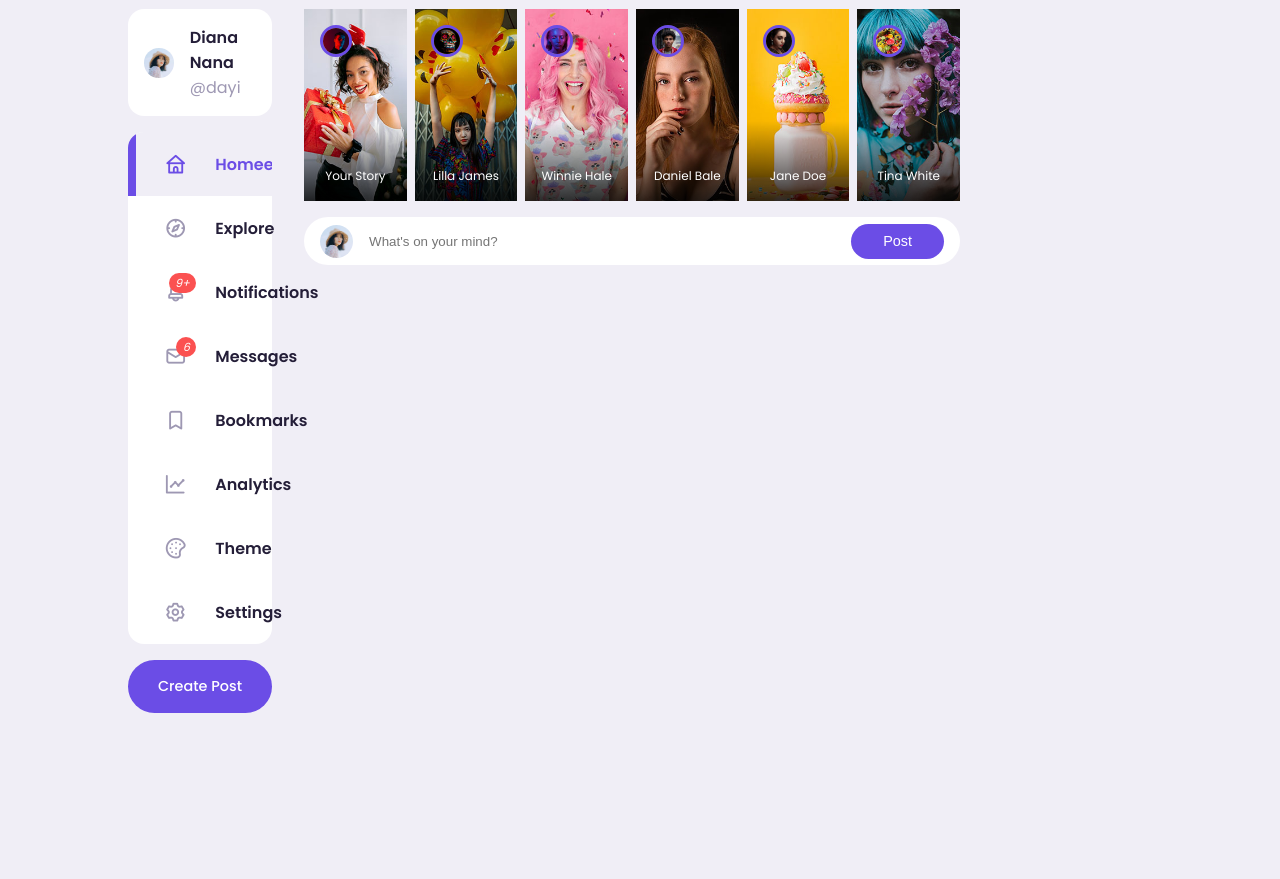
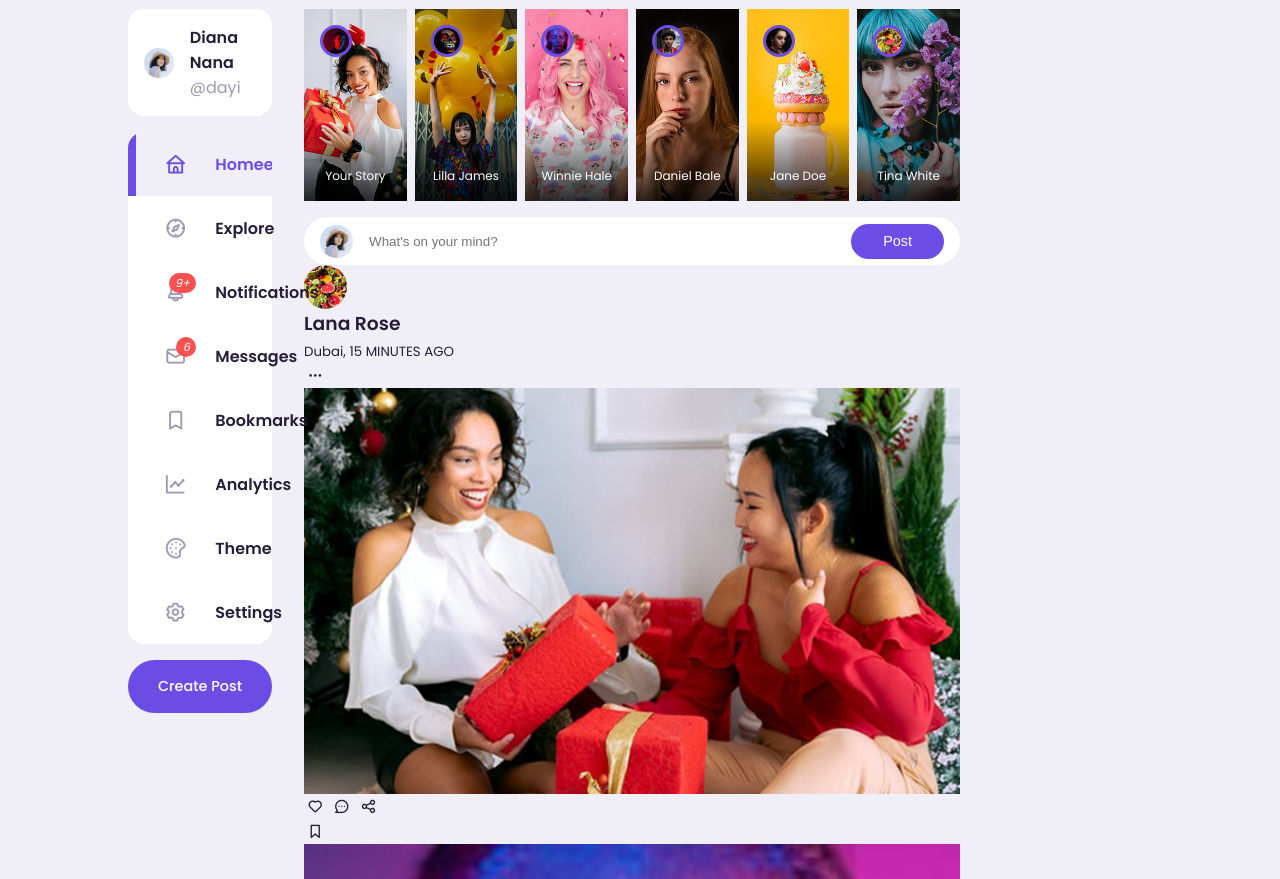
Before and after one commit to wojciech-lasota/social-media-website, a plain HTML site: page social_media_website/index.html in a window 1280 px wide. Shown: the part 77-956 px from the top of the page. Before the commit the page ends 800 px from the top, so only its background shows below. Drawn offline with nearby package versions, Linux system fonts and the light colour scheme.

Commit message:
add structure of middle > feeds,feed section

```diff
--- a/social_media_website/index.html
+++ b/social_media_website/index.html
@@ -186,7 +186,54 @@
                     <input type="text" placeholder="What's on your mind?" id="create-post">
                     <input type="submit" value="Post" class="btn btn-primary">
                 </form>
+                <!-- feeds -->
+                <div class="feeds">
+                    <!-- feed 1 -->
+                    <div class="feed">
+                        <div class="head">
+                            <div class="user">
+                                <div class="profile-photo">
+                                    <img src="images/profile-13.jpg" alt="">
+                                </div>
+                                <div class="info">
+                                    <h3>Lana Rose</h3>
+                                    <small>Dubai, 15 MINUTES AGO</small>
+                                </div>
+                                <span class="edit">
+                                    <i class="uil uil-ellipsis-h"></i>
+                                </span>
+                            </div>
+                        </div>
+                        <div class="photo">
+                            <img src="images/feed-1.jpg" alt="">
+                        </div>
+                        <div class="acction-buttons">
+                            <div class="interaction-buttons">
+                                <span><i class="uil uil-heart"></i></span>
+                                <span><i class="uil uil-comment-dots"></i></span>
+                                <span><i class="uil uil-share-alt"></i></span>
 
+                            </div>
+                            <div class="bookmark">
+                                <span><i class="uil uil-bookmark-full"></i></span>
+                            </div>
+                        </div>
+                        <div class="liked-by">
+                            <span><img src="images/profile-10.jpg" alt=""></span>
+                            <span><img src="images/profile-4.jpg" alt=""></span>
+                            <span><img src="images/profile-15.jpg" alt=""></span>
+                            <p>Liked by <b>Ernest Achiever</b> and <b>2,323 others</b></p>
+
+                        </div>
+                        <div class="caption">
+                            <p><b>Lana Rose</b> Lorem ipsum dolor sit quisquam eius . <span
+                                    class="hash-tag">#lifestyle</span></p>
+                        </div>
+                        <div class="comments text-muted">View all 277 comments</div>
+                    </div>
+                    <!-- end feed1 -->
+                </div>
+                <!-- end feeds -->
             </div>
             <!-- end middle -->
             <!-- right -->
```
